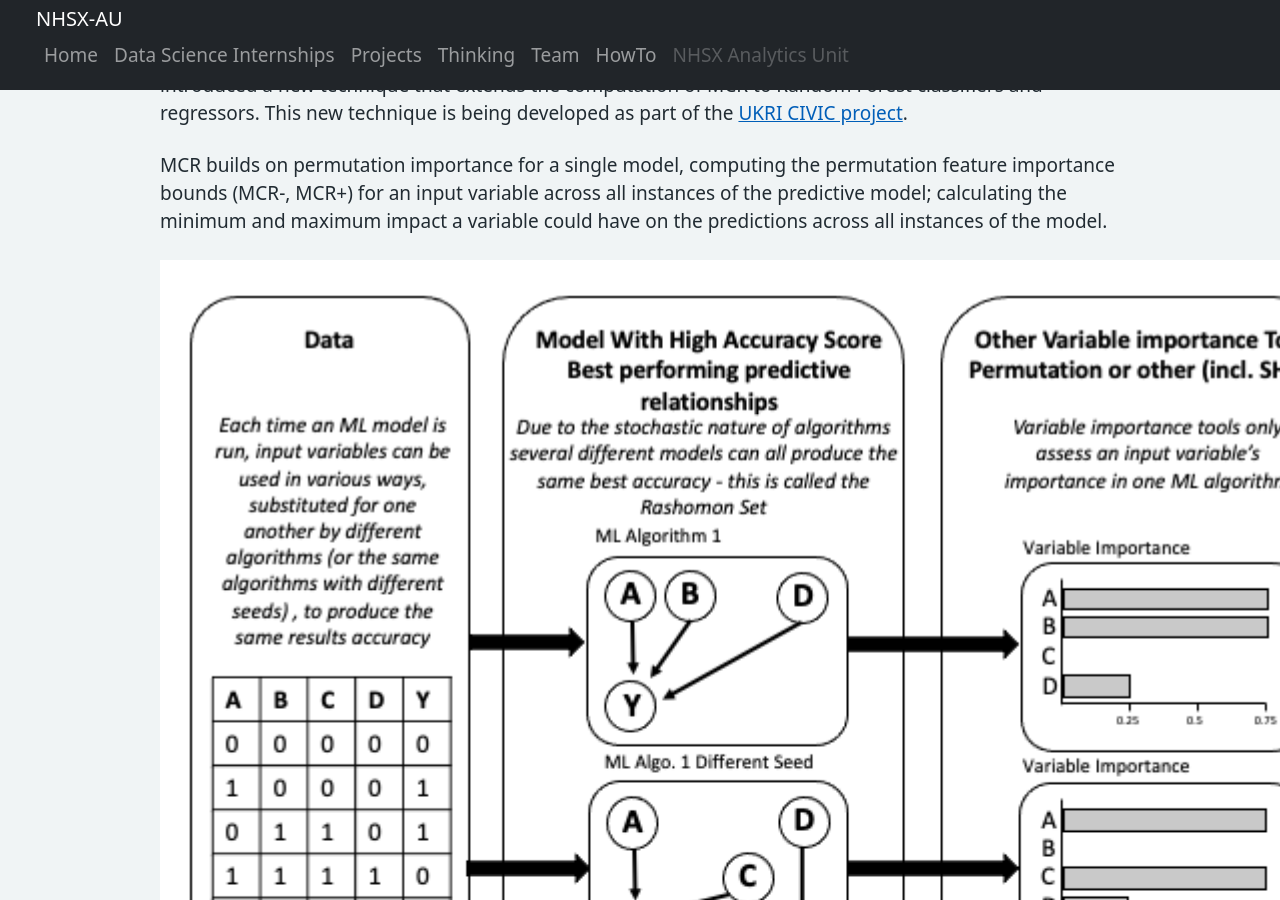
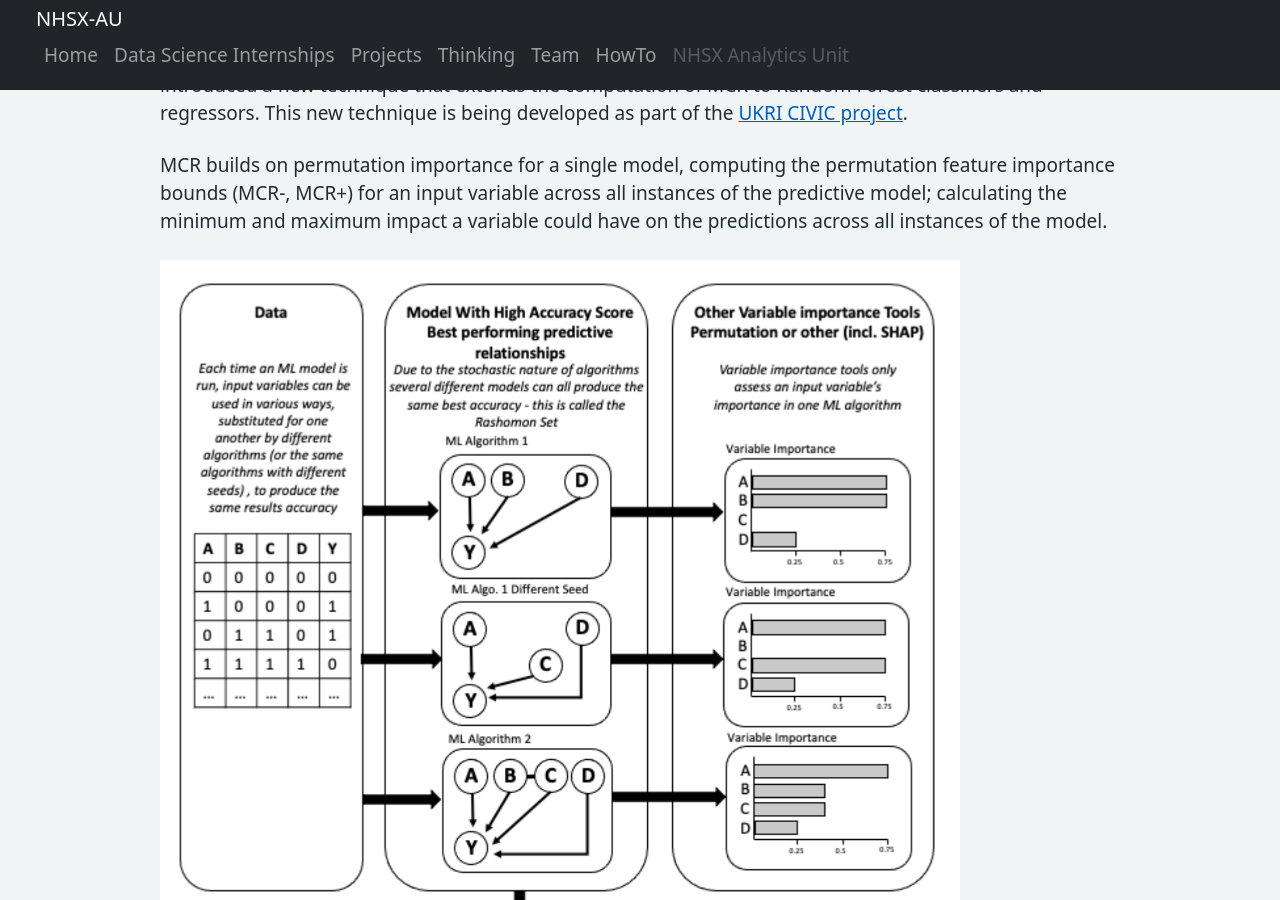
Before and after one commit to nhsx/AnalyticsUnit, a Jekyll site: the page built from MCR.md, in a window 1280 px wide and 900 px high, scrolled down 1665 px. Built offline with Jekyll 4.4.1, drawn with Linux system fonts in a browser that asks for light colours.

Commit message:
Reduce image width

```diff
--- a/MCR.md
+++ b/MCR.md
@@ -33,8 +33,8 @@ MCR was developed by [Fisher et al.](https://arxiv.org/abs/1801.01489) to comput
 
 MCR builds on permutation importance for a single model, computing the permutation feature importance bounds (MCR-, MCR+) for an input variable across all instances of the predictive model; calculating the minimum and maximum impact a variable could have on the predictions across all instances of the model.
 
-![Diagrammatic representation of the difference between other variable importance tools and
-MCR](assets/img/MCR.png)
+<img src="assets/img/MCR.png" alt="Diagrammatic representation of the difference between other variable importance tools and
+MCR" width="800"/>
 
 The base MCR analysis evaluates each feature individually for its importance, for example the importance of ‘minimum temperature’. It does not assess how important a dataset type used to create a number of the models’ features was to predictions as a whole, for example ‘weather’.  A [Group-MCR](https://ieeexplore.ieee.org/abstract/document/9671559?casa_token=F3GX0kqkGr0AAAAA:A4dT_VksM3_eSvrIaUJv8Y2OBp08bwH1wcZvRQxU4K017UkddLRkKdKFBLMVLCRRr4dcTDCCZMw) version has also been created in order to calculate the effects of variable groups, measuring the importance of a collection of features together on the predictions (See main project report for more details).
 
```
